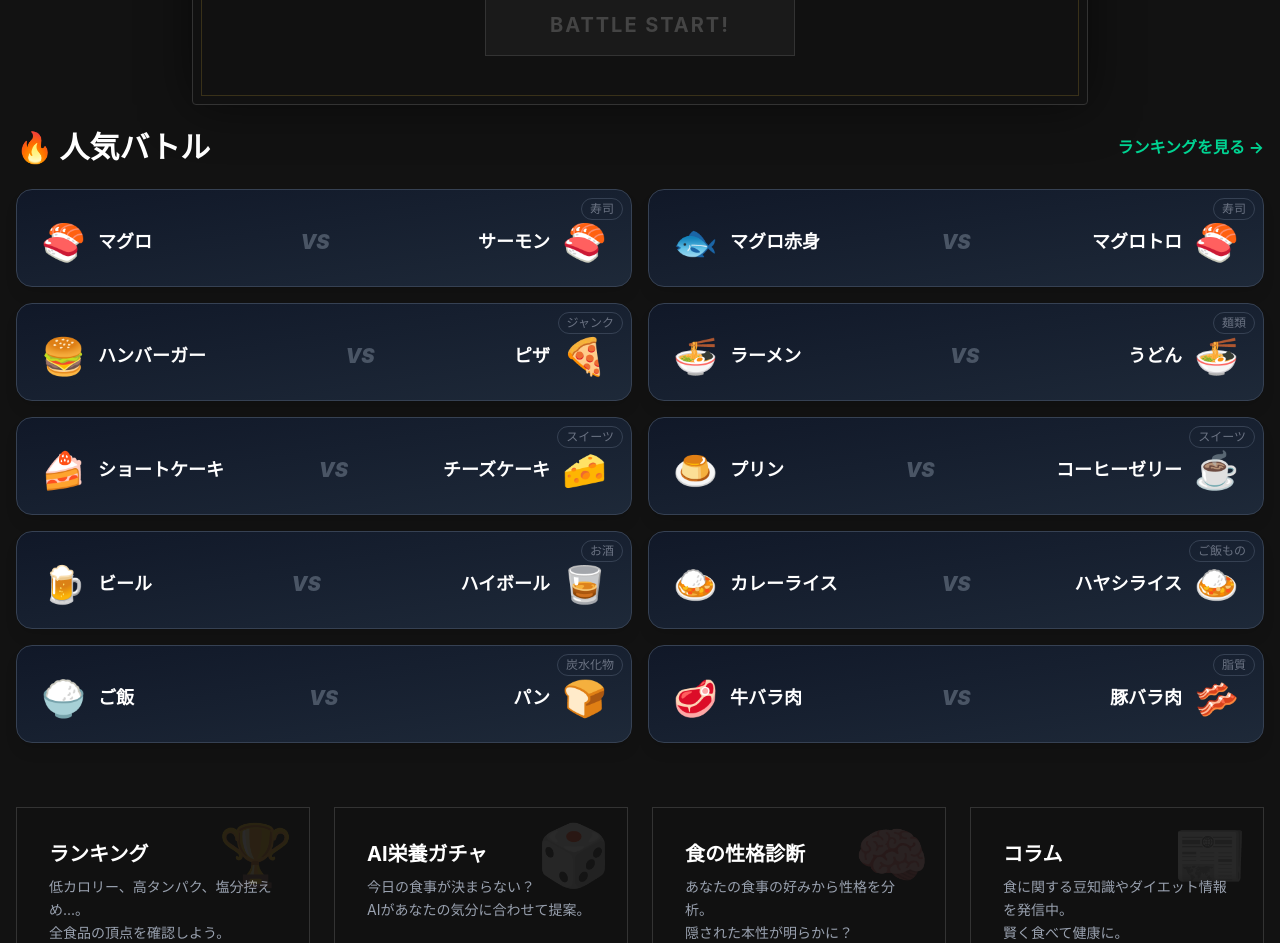
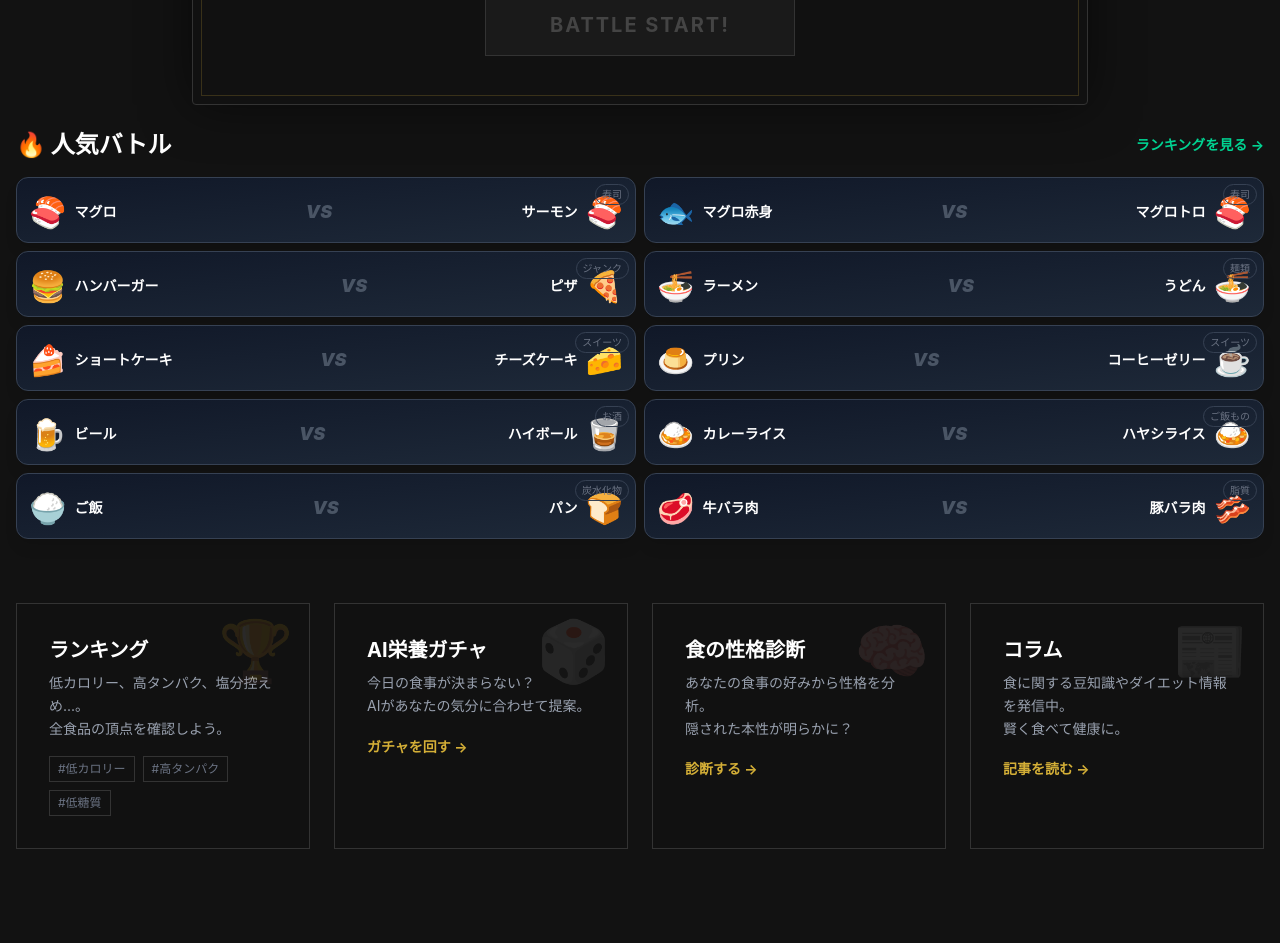
Before and after one commit to siusu5160/food-vs-battle, a Next.js app: page / in a window 1280 px wide. Shown: the part 800-1743 px from the top of the page. Built offline with nearby package versions, Linux system fonts and the light colour scheme; no server answers.

Commit message:
Optimize Confession Room and Popular Battles UI for compactness

```diff
--- a/src/components/PopularBattles.tsx
+++ b/src/components/PopularBattles.tsx
@@ -147,44 +147,44 @@ export default function PopularBattles() {
 
     return (
         <section className="mb-16">
-            <div className="flex items-center justify-between mb-6">
-                <h2 className="text-3xl font-black text-white">
+            <div className="flex items-center justify-between mb-4">
+                <h2 className="text-2xl font-black text-white">
                     🔥 {t('人気バトル', 'Popular Battles')}
                 </h2>
                 <Link
                     href="/ranking"
-                    className="text-emerald-400 hover:text-emerald-300 font-bold transition-colors"
+                    className="text-emerald-400 hover:text-emerald-300 text-sm font-bold transition-colors"
                 >
                     {t('ランキングを見る', 'View Ranking')} →
                 </Link>
             </div>
-            <div className="grid grid-cols-1 md:grid-cols-2 gap-4">
+            <div className="grid grid-cols-1 md:grid-cols-2 gap-2">
                 {popularBattles.map((battle, index) => (
                     <Link
                         key={index}
                         href={`/battle/${battle.id1}/${battle.id2}`}
-                        className="group bg-gradient-to-br from-gray-900 to-gray-800 hover:from-gray-800 hover:to-gray-700 rounded-2xl p-6 border border-gray-700 hover:border-emerald-500/50 transition-all shadow-lg hover:shadow-emerald-900/20 relative overflow-hidden"
+                        className="group bg-gradient-to-br from-gray-900 to-gray-800 hover:from-gray-800 hover:to-gray-700 rounded-xl p-3 border border-gray-700 hover:border-emerald-500/50 transition-all shadow-lg hover:shadow-emerald-900/20 relative overflow-hidden"
                     >
-                        <div className="absolute top-2 right-2 text-xs text-gray-500 font-mono border border-gray-700 px-2 py-0.5 rounded-full">
+                        <div className="absolute top-1.5 right-1.5 text-[10px] text-gray-500 font-mono border border-gray-700 px-1.5 py-0.5 rounded-full">
                             {t(battle.category, battle.categoryEn)}
                         </div>
-                        <div className="flex items-center justify-between mb-0 mt-2">
-                            <div className="flex items-center gap-3">
-                                <span className="text-4xl">{battle.emoji1}</span>
+                        <div className="flex items-center justify-between mt-1">
+                            <div className="flex items-center gap-2">
+                                <span className="text-3xl">{battle.emoji1}</span>
                                 <div>
-                                    <div className="font-bold text-lg text-white group-hover:text-emerald-400 transition-colors">
+                                    <div className="font-bold text-sm text-white group-hover:text-emerald-400 transition-colors">
                                         {t(battle.name1, battle.name1En)}
                                     </div>
                                 </div>
                             </div>
-                            <div className="text-xl font-black text-gray-600 italic px-2">VS</div>
-                            <div className="flex items-center gap-3 justify-end">
+                            <div className="text-lg font-black text-gray-600 italic px-1">VS</div>
+                            <div className="flex items-center gap-2 justify-end">
                                 <div className="text-right">
-                                    <div className="font-bold text-lg text-white group-hover:text-emerald-400 transition-colors">
+                                    <div className="font-bold text-sm text-white group-hover:text-emerald-400 transition-colors">
                                         {t(battle.name2, battle.name2En)}
                                     </div>
                                 </div>
-                                <span className="text-4xl">{battle.emoji2}</span>
+                                <span className="text-3xl">{battle.emoji2}</span>
                             </div>
                         </div>
                     </Link>
```
Also changed, not shown: src/components/CalorieConfession.tsx (+41 -41 lines).
